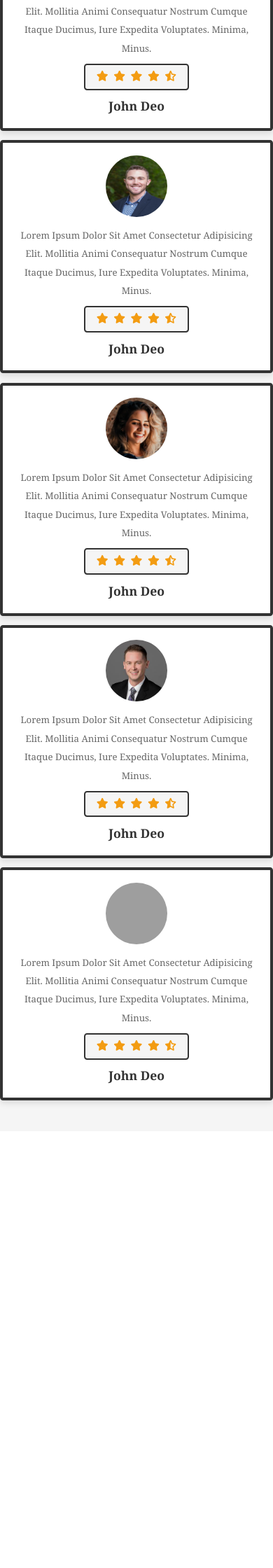
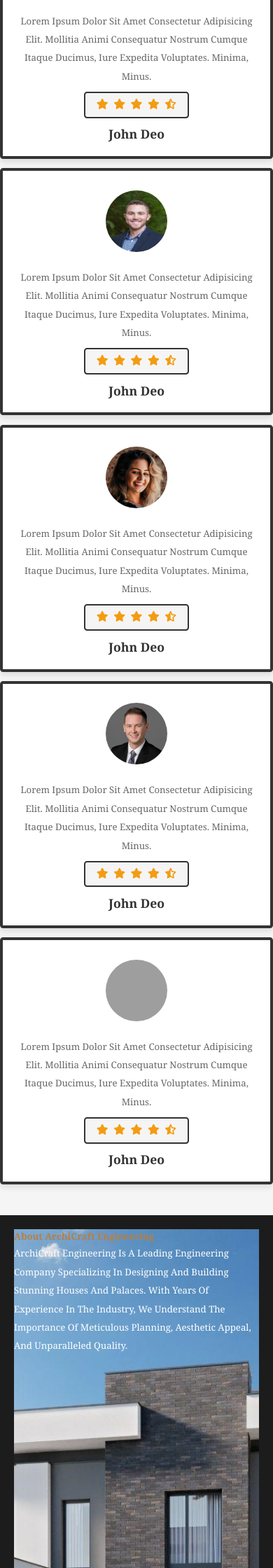
Before and after one commit to itachiisdead/web_project_ArchiCraft-Engineering, a PHP site: page / in a window 390 px wide; the page is wider, and only the part inside the window is pictured. Shown: the part 1440-3680 px from the top of that part at 70% size. Before the commit the page ends 3022 px from the top of that part, so only its background shows below. Run offline with PHP 8.4, Linux system fonts and the light colour scheme; grey boxes are pictures that could not be loaded.

Commit message:
updates2

```diff
--- a/about.html
+++ b/about.html
@@ -29,7 +29,7 @@
     </div>
 
 
-    <main>
+    <main class="about_sec" id ="">
         <section id="about">
             <h1>About ArchiCraft Engineering</h1>
             <p>
--- a/index.css
+++ b/index.css
@@ -1,13 +1,14 @@
+/* Reset and Global Styles */
 * {
     margin: 0;
     padding: 0;
     box-sizing: border-box;
     text-decoration: none;
     text-transform: capitalize;
-    box-sizing: border-box;
     transition: .2s;
     font-family: Georgia, 'Times New Roman', Times, serif;
 }
+
 body {
     font-family: Georgia, 'Times New Roman', Times, serif;
     line-height: 1.6;
@@ -16,15 +17,13 @@ body {
     background-color: #1d1c1c;
     border-color: #9b907f;
     color: #fff;
-
 }
 
-
+/* Navigation Styles */
 nav {
     display: flex;
     background-color: rgba(97, 96, 95, 0.3);
     color: #fff7f7;
-     /* box-shadow: 0px 10px 3px  rgba(97, 96, 95, 0.6) ;   */
     font-family: Georgia, 'Times New Roman', Times, serif;
     font-size: 20px;
     height: 80px;
@@ -35,24 +34,23 @@ nav {
     justify-content: space-between;
 }
 
-nav h3{
+nav h3 {
     font-size: 30px;
     display: flex;
     align-items: center;
     font-weight: 700;
     margin-left: 20px;
     justify-content: center;
-
 }
 
-nav h3:hover{
+nav h3:hover {
     color: #b77f42;
     text-decoration: none;
 }
+
 nav ul {
     display: flex;
     align-items: center;
-
 }
 
 nav ul li {
@@ -61,9 +59,7 @@ nav ul li {
     text-decoration: none;
     margin: 0px 10px;
     padding-left: 10px;
-
 }
-
 
 nav ul li a {
     text-decoration: none;
@@ -73,36 +69,38 @@ nav ul li a {
 
 nav ul li a:hover {
     color: #222533;
-
 }
 
 .user {
     display: flex;
     align-items: center;
     margin-right: 35px;
-
 }
 
-.user a{
+.user a {
     font-size: 35px;
     color: #b77f42;
     margin: 0px 40px;
 }
-.user a:hover{
+
+.user a:hover {
     color: #222533;
 }
 
+/* Root Variables */
 :root {
     --headerclr: #222533;
-    --mainc:#222533;
+    --mainc: #222533;
 }
 
+/* HTML Styles */
 html {
     font-size: 62.5%;
     scroll-behavior: smooth;
     overflow-x: hidden;
 }
 
+/* Background Image Styles */
 .background-image {
     background: url(imgs/back.jpg);
     width: 100%;
@@ -113,6 +111,7 @@ html {
     position: relative;
 }
 
+/* Inner Back Text Styles */
 .inner-back-text {
     position: absolute;
     top: 50%;
@@ -145,6 +144,7 @@ html {
     padding: 1rem;
 }
 
+/* Inner Back Button Styles */
 .inner-back-btn {
     display: flex;
     justify-content: center;
@@ -170,89 +170,163 @@ html {
     color: white;
     letter-spacing: 3px;
 }
-/* review  */
 
-
-.reviews{
+/* Reviews Section Styles */
+.reviews {
     padding: 5rem 0;
     background-color: #f5f5f5;
 }
 
- .reviews .title{
+.reviews .title {
     text-align: center;
     margin-bottom: 2rem;
 }
 
- .reviews  h1{
+.reviews h1 {
     font-size: 3rem;
-    color:#333;
+    color: #333;
 }
 
- .reviews .title p{
+.reviews .title p {
     font-size: 1.5rem;
-    color:#777;
+    color: #777;
 }
 
- .reviews .box-container{
+.reviews .box-container {
     max-width: 1200px;
-    margin:0 auto;
+    margin: 0 auto;
     display: grid;
     grid-template-columns: repeat(auto-fit, minmax(30rem, 1fr));
-    gap:1.5rem;
+    gap: 1.5rem;
     align-items: flex-start;
     justify-content: center;
 }
 
- .reviews .box-container .box{
-    padding:2rem;
+.reviews .box-container .box {
+    padding: 2rem;
     text-align: center;
     background-color: #fff;
-    box-shadow: 0 .5rem 1rem rgba(0,0,0,.1);
-    border:0.5rem solid #333;
+    box-shadow: 0 .5rem 1rem rgba(0, 0, 0, .1);
+    border: 0.5rem solid #333;
     border-radius: .5rem;
 }
 
- .reviews .box-container .box img{
+.reviews .box-container .box img {
     height: 10rem;
     width: 10rem;
     border-radius: 50%;
 }
 
- .reviews .box-container .box p{
-    padding:1rem 0;
+.reviews .box-container .box p {
+    padding: 1rem 0;
     font-size: 1.5rem;
-    color:#666;
+    color: #666;
     line-height: 2;
 }
 
- .reviews .box-container .box .stars{
+.reviews .box-container .box .stars {
     display: inline-block;
-    background:#f5f5f5;;
+    background: #f5f5f5;
     border-radius: .5rem;
-    padding:1rem 1.5rem;
-    border:0.3rem solid #333;
+    padding: 1rem 1.5rem;
+    border: 0.3rem solid #333;
 }
 
- .reviews .box-container .box .stars i{
+.reviews .box-container .box .stars i {
     color: #f39c12;
     font-size: 1.7rem;
-    margin:0 .3rem;
+    margin: 0 .3rem;
 }
 
- .reviews .box-container .box h3{
+.reviews .box-container .box h3 {
     font-size: 2rem;
-    color:#333;
+    color: #333;
     margin-top: 1rem;
 }
 
+/* About Section Styles */
+.about_sec {
+    padding: 20px;
+}
 
+#about {
+    background: url(imgs/19.jpg);
+    width: 100%;
+    height: 100vh;
+    background-size: cover;
+    background-repeat: no-repeat;
+    background-position: center;
+    position: relative;
+}
 
+#about h1,
+#services h2 {
+    color: #b77f42;
+    text-align: center;
+    display: flex;
 
+}
 
+.inner-back-text {
+    position: absolute;
+    top: 50%;
+    left: 50%;
+    transform: translate(-50%, -50%);
+    text-align: center;
+    font-size: 40px;
+    color: #fff5e6;
 
+}
+#about p,
+#services p {
+    font-size: 1.5rem;
+    line-height: 2;
+}
 
+/* Footer Styles */
+footer {
+    background-color: #333;
+    padding: 20px;
+    text-align: center;
+    color: #dfceb6;
+    font-family: Georgia, 'Times New Roman', Times, serif;
+}
 
+/* Media Queries */
+@media only screen and (max-width: 768px) {
+    nav {
+        flex-direction: column;
+        align-items: center;
+    }
 
+    nav ul {
+        margin-top: 10px;
+    }
+}
+
+@media only screen and (max-width: 480px) {
+    header {
+        font-size: 16px;
+    }
+
+    nav {
+        padding: 8px;
+    }
+
+    nav ul li {
+        margin-right: 5px;
+    }
+
+    nav ul li a {
+        font-size: 16px;
+    }
+
+    img {
+        height: auto;
+        width: 100%;
+        margin: 10px 0;
+    }
+}
 
 @media (max-width:767px) {
     html {
@@ -288,13 +362,4 @@ html {
     .inner-back-text {
         width: 100% !important;
     }
-
 }
-footer {
-    background-color: #333;
-    padding: 20px;
-    text-align: center;
-    color: #dfceb6;
-    font-family: Georgia, 'Times New Roman', Times, serif;
-
-}
--- a/index.html
+++ b/index.html
@@ -138,8 +138,40 @@
 
     </section>
 
+            <!-- about  -->
+
+    <div class="back-image">
+
+        <div class="inner-back-text">
+            <!-- <h1>ABOUT US </h1> -->
+         <br>
+         </div>
+    </div>
 
 
+    <main class="about_sec" id ="">
+        <section id="about">
+            <h1>About ArchiCraft Engineering</h1>
+            <p>
+                ArchiCraft Engineering is a leading engineering company specializing in designing and building stunning houses and palaces. With years of experience in the industry, we understand the importance of meticulous planning, aesthetic appeal, and unparalleled quality.
+            </p>
+
+        </section>
+        <section id="services">
+            <h2>Our Story</h2>
+            <p>
+                ArchiCraft Engineering was founded on the principles of innovation, quality, and customer satisfaction. Our team of experienced engineers has a passion for creating elegant and functional designs that exceed our clients' expectations. We take pride in our attention to detail and commitment to delivering exceptional results.
+            </p>
+        </section>
+        <section id="services">
+            <h2>Our Team</h2>
+            <p>
+                Our team of experienced engineers and designers is our greatest asset. We have a diverse team with expertise in various fields, including civil engineering, structural engineering, MEP engineering, and project management. Our team members are passionate about their work and are dedicated to delivering exceptional results.
+                We are led by a leadership team with extensive experience in the engineering industry. Our leadership team is committed to providing direction, guidance, and support to our team members, ensuring that we deliver high to our clients.
+            </p>
+        </section>
+
+    </main>
 
 
     <!--
```
Lines whose indentation alone changed are shown as unchanged.
